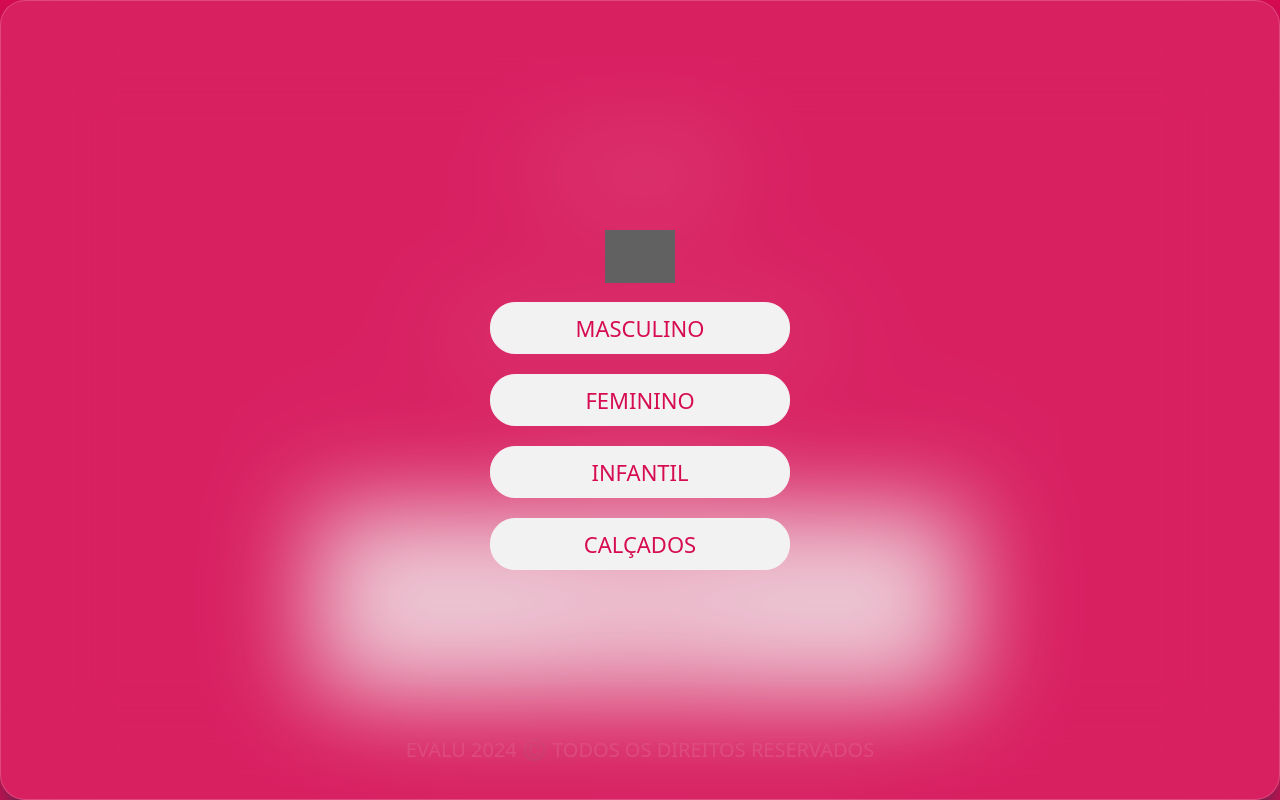
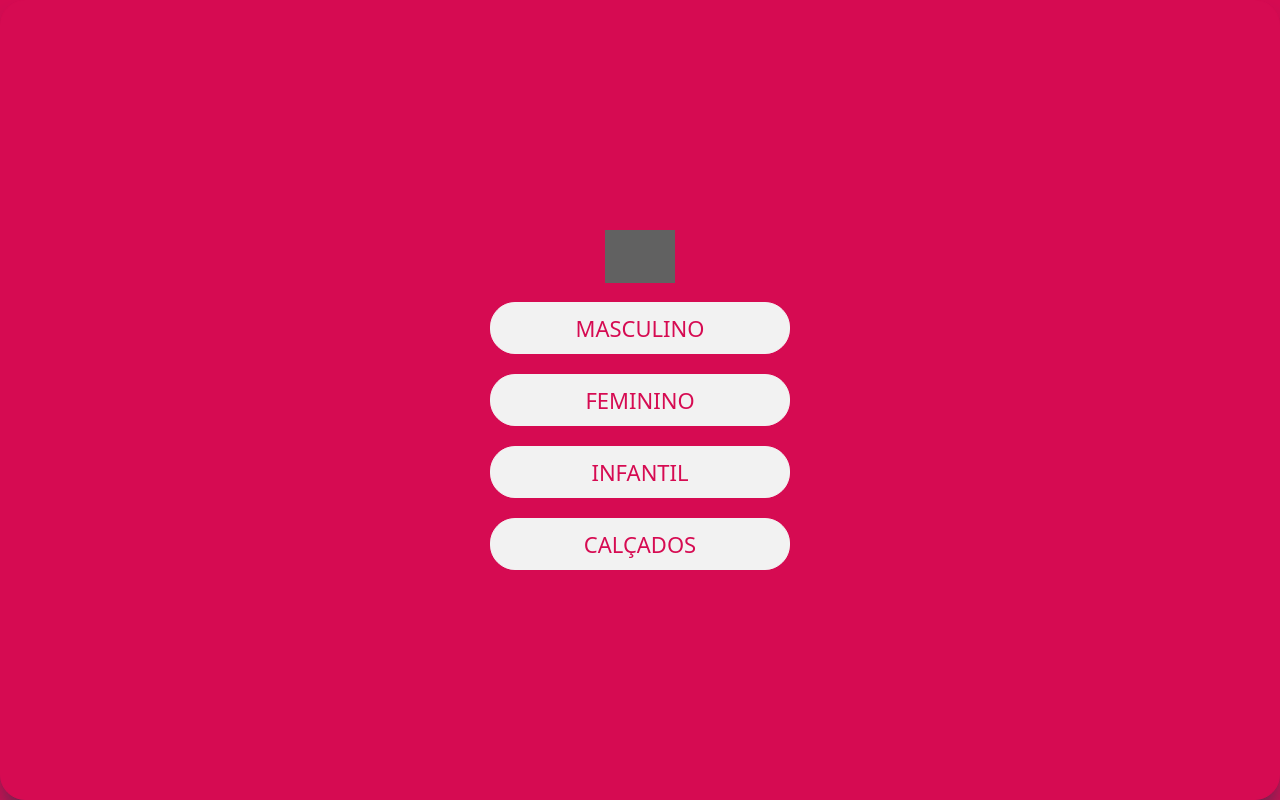
Before and after one commit to DevGabriel0402/evalu-links.io, a plain HTML site: page index.html in a window 1280 px wide. Both pictures are taken after a click on the link "VEJA NOSSAS PEÇAS". Drawn offline with Linux system fonts and the light colour scheme; grey boxes are pictures that could not be loaded.

Commit message:
Atualizando

```diff
--- a/style.css
+++ b/style.css
@@ -28,7 +28,7 @@ body {
 /* MODAL */
 
 .modal{
-    background-color: #f2f2f218;
+    background-color: #d60b52;
     backdrop-filter: blur(50px);
     position: absolute;
     z-index: 1;
@@ -44,7 +44,7 @@ body {
     flex-direction: column;
     align-items: center;
     justify-content: center;
-    border: 1px solid #f2f2f231;
+    border: 1px solid #d60b52;
     box-shadow: rgb(38, 57, 77) 0px 20px 30px -10px;
     gap: 20px;
     animation: scale 0.3s forwards;
```
